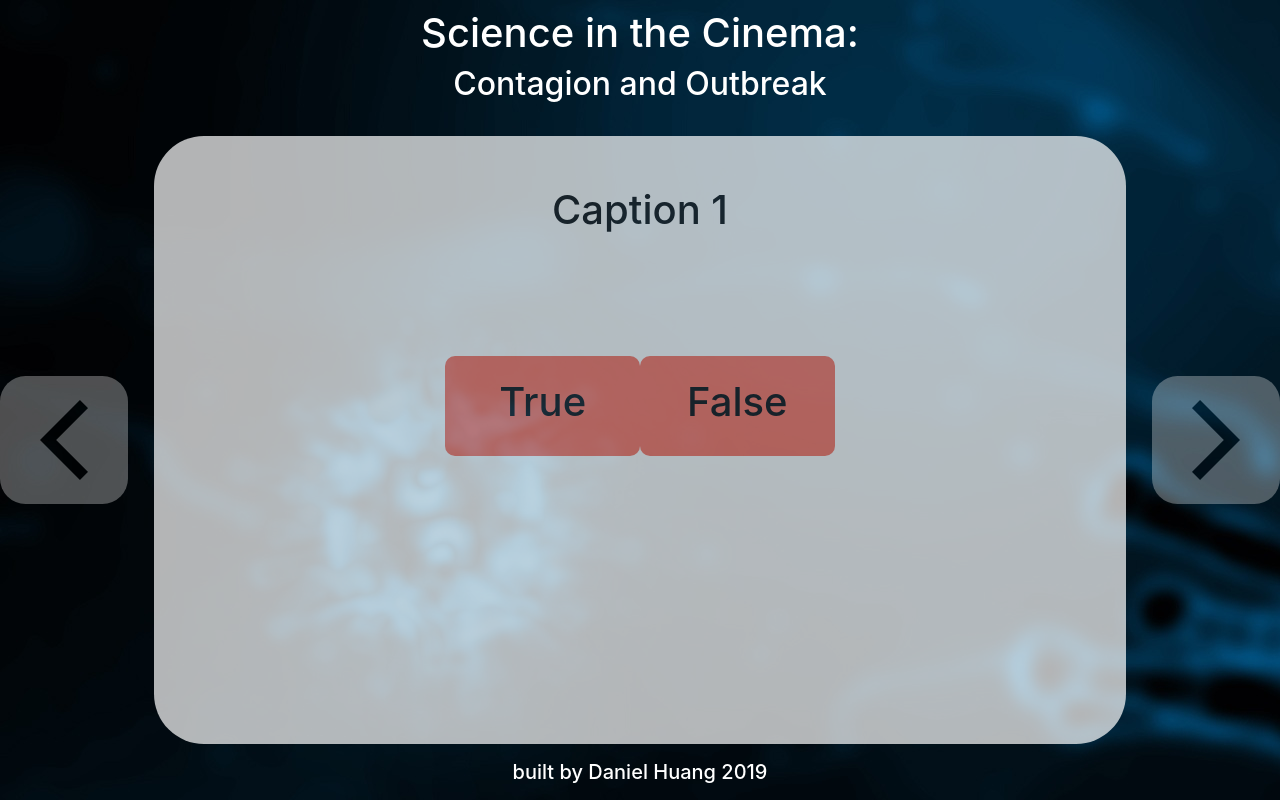
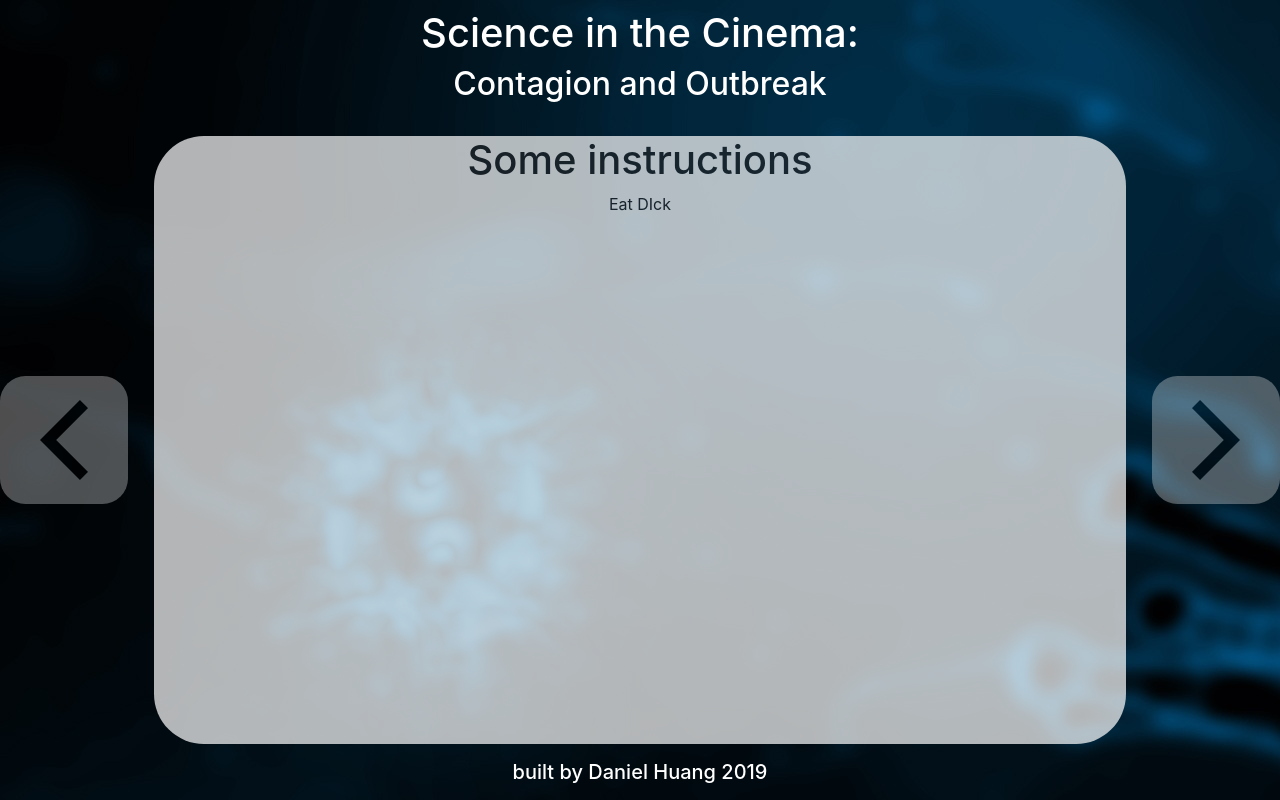
Before and after one commit to Daniel-Huang98/SCIF1004repo, a React app: page / in a window 1280 px wide. Built offline with nearby package versions, Linux system fonts and the light colour scheme.

Commit message:
added instruction card

```diff
--- /dev/null
+++ b/src/js/CSS/Instruct.css
@@ -0,0 +1,14 @@
+.Instruct{
+    width: 95%;
+    height: 95%;
+    margin: auto auto;
+    opacity: 0.9;
+    border-style: hidden;
+    border-color: black;
+    border-radius: 50px;
+    background-color: white;
+    opacity: 0.7;
+    grid-column-start: 2;
+    grid-column-end: 3;
+    overflow: auto;
+}
--- a/src/js/CSS/Tile.css
+++ b/src/js/CSS/Tile.css
@@ -29,7 +29,7 @@
     display:flex;
     align-items: center;
     justify-content: center;
-
+    margin: 0 10px;
 }
 
 
--- /dev/null
+++ b/src/js/Components/Instruct.js
@@ -0,0 +1,17 @@
+import React from 'react';
+import './../CSS/Instruct.css'
+
+class Instruct extends React.Component{
+    render(){
+        return(
+            <div className="Instruct" style={{display: this.props.hidden}}>
+                <h1>Some instructions</h1>
+                <p>         Eat DIck         </p>
+
+
+            </div>
+        )
+    }
+}
+
+export default Instruct;
--- a/src/js/Components/Tile.js
+++ b/src/js/Components/Tile.js
@@ -22,10 +22,10 @@ class Tile extends React.Component{
                     <h1 id="fact">{this.props.caption}</h1>
                     <div className="buttonPanel">
                         <div onClick={this.props.revealInfoTrue} className="select">
-                            <h1>True</h1>
+                            <h1>Accurate</h1>
                         </div>
                         <div onClick={this.props.revealInfoFalse} className="select">
-                            <h1>False</h1>
+                            <h1>Inaccurate</h1>
                         </div>
                     </div>
                 </div>
--- a/src/js/Components/TileScubber.js
+++ b/src/js/Components/TileScubber.js
@@ -2,6 +2,7 @@ import React from "react";
 import Tile from './Tile.js';
 import Button from './Button.js'
 import './../CSS/TileScrubber.css'
+import Instruct from './Instruct.js'
 
 class Scrubber extends React.Component{
     render(){
@@ -11,12 +12,13 @@ class Scrubber extends React.Component{
         var tiles = [];
         var disp;
         var answer;
+        tiles.push(<Instruct hidden={this.props.index==0?"block":"none"}/> );
         for(var itr = 0; itr < this.props.data.length; itr++){
             caption = this.props.data[itr].caption;
             img = this.props.data[itr].meme;
             discussion = this.props.data[itr].discussion;
             answer = this.props.data[itr].answer;
-            if(itr == this.props.index){
+            if(itr+1 == this.props.index){
                 disp = "block";
             }else{
                 disp = "none";
--- a/src/js/app.jsx
+++ b/src/js/app.jsx
@@ -55,7 +55,7 @@ class App extends Component{
 
 
     componentDidMount(){
-      this.state.max = data.length-1;
+      this.state.max = data.length;
     }
 
     render(){
--- a/src/js/data.js
+++ b/src/js/data.js
@@ -2,7 +2,7 @@ var data = [
     {
         caption: "Caption 1",
         meme: require("./Images/Meme1.jpg"),
-        answer: "False",
+        answer: "True",
         discussion: "Lorem ipsum dolor sit amet, consectetur adipiscing elit. Proin in odio at neque bibendum hendrerit. Nunc sodales mi vitae consectetur aliquet. Suspendisse ornare facilisis purus, a blandit felis mattis vitae. Etiam sit amet blandit mi. Sed cursus, lacus vitae rutrum congue, lacus lorem consequat odio, ut aliquet diam orci ac felis. Morbi nec porta nunc, blandit tristique felis. Mauris scelerisque, diam nec rhoncus malesuada, odio lorem placerat metus, vel suscipit est magna eget lacus. In id sagittis nunc. Vivamus sed odio eget risus molestie ultrices nec vel neque. Aliquam erat volutpat. Phasellus imperdiet nisl id purus eleifend maximus. Duis commodo."
     },
     {
@@ -86,7 +86,7 @@ var data = [
     {
         caption: "Caption 14",
         meme: require("./Images/Meme2.jpg"),
-        answer: "False",
+        answer: "True",
         discussion: "Lorem ipsum dolor sit amet, consectetur adipiscing elit. Proin in odio at neque bibendum hendrerit. Nunc sodales mi vitae consectetur aliquet. Suspendisse ornare facilisis purus, a blandit felis mattis vitae. Etiam sit amet blandit mi. Sed cursus, lacus vitae rutrum congue, lacus lorem consequat odio, ut aliquet diam orci ac felis. Morbi nec porta nunc, blandit tristique felis. Mauris scelerisque, diam nec rhoncus malesuada, odio lorem placerat metus, vel suscipit est magna eget lacus. In id sagittis nunc. Vivamus sed odio eget risus molestie ultrices nec vel neque. Aliquam erat volutpat. Phasellus imperdiet nisl id purus eleifend maximus. Duis commodo."
     },
     {
```
